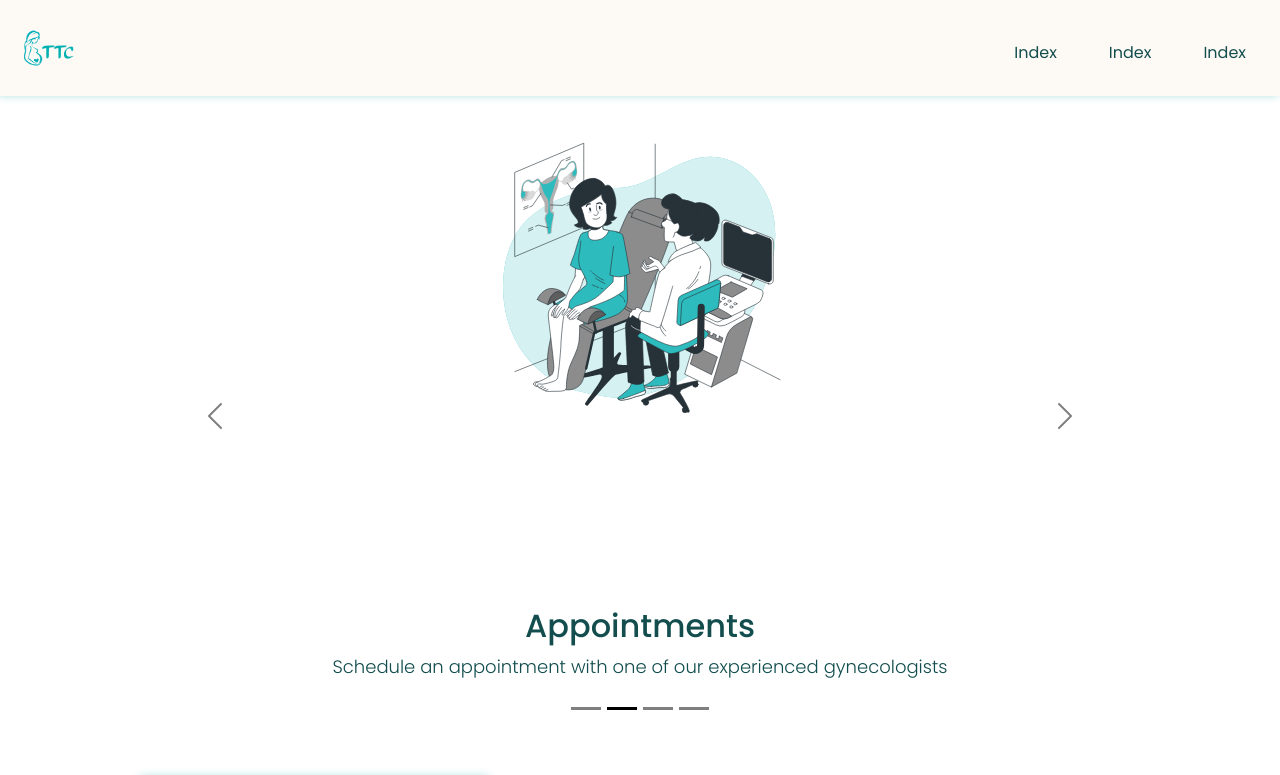
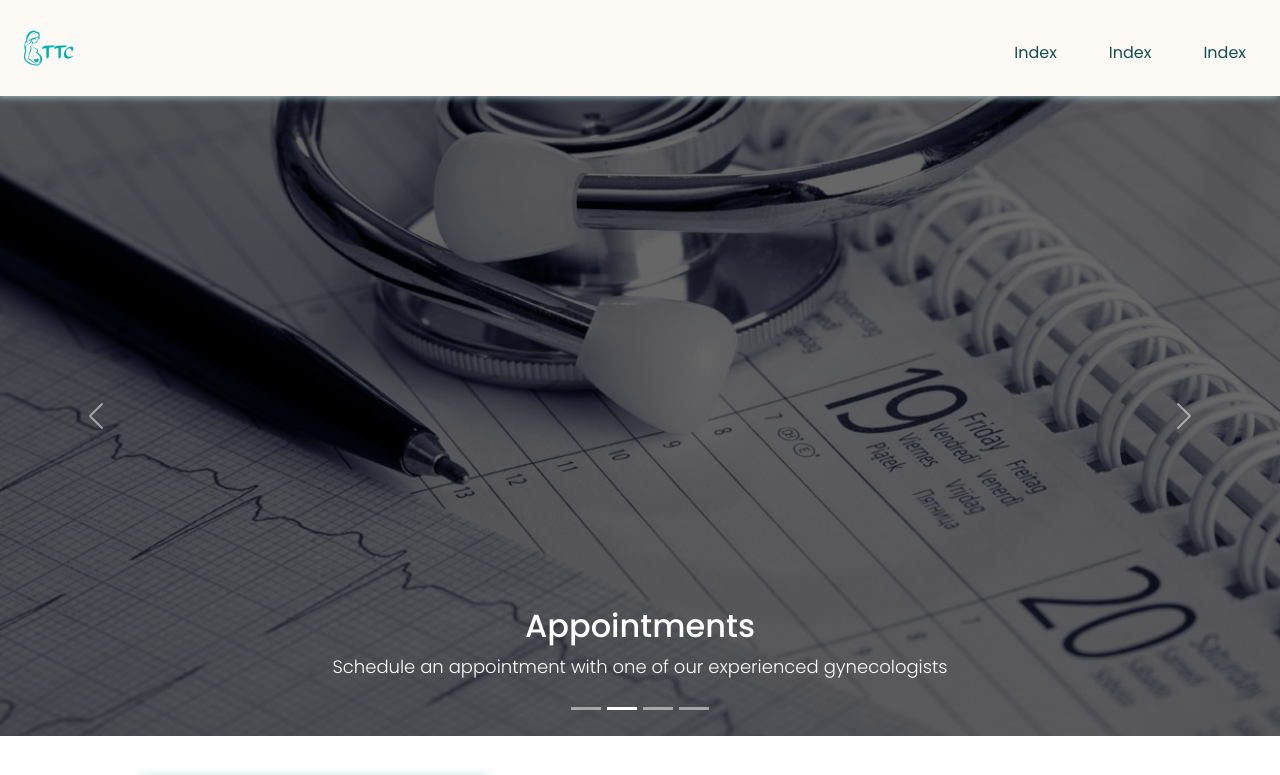
Before and after one commit to DavOlufuwa/ttc-app, a React (Vite) app: page / in a window 1280 px wide. Shown: the top 775 px of the page. Built offline with nearby package versions, Linux system fonts and the light colour scheme; a web font is replaced by a local one.

Commit message:
edited the slide images

```diff
--- a/src/components/Home/Home.jsx
+++ b/src/components/Home/Home.jsx
@@ -41,18 +41,15 @@ const Home = () => {
       </header>
         <section className='slide-section'>
           <Carousel
-            variant='dark'
           >
           {
             slideImages.map((image, idx)=>(
                 <Carousel.Item key={idx} className='slide-image'>
-                  <div className="image-container">
                     <img
-                      className=""
+                      className="d-block w-100"
                       src={image.imageUrl}
                       alt={image.caption}
                     />
-                  </div>
                   <Carousel.Caption>
                     <h3>{image.titleText}</h3>
                     <p>{image.subText}</p>
--- a/src/components/Home/Home.scss
+++ b/src/components/Home/Home.scss
@@ -71,27 +71,27 @@
     }
     .slide-section{
         margin-top: 6rem;
-
         .slide-image{
             height: 80vh;
-
-            .image-container{
-                padding: 2rem 2rem 0 2rem;
-
-                img{
-                    display: block;
-                    max-height: 300px;
-                }
+            img{
+                display: block;
+                filter: brightness(40%);
+                object-fit: cover;
+                object-position: center;
             }
             h3{
                 font-size: xx-large;
-                color:#134D4E;
             }
             p{
-                color:#134D4E;
                 font-weight: 300;
                 font-size: large;
 
+            }
+
+            &:first-of-type{
+                img{
+                    object-fit: cover;
+                }
             }
         }
     }
@@ -282,9 +282,9 @@
 
 @media screen and (min-width:1200px){
     .landing-page{
-        .slide-section{
-            padding: 0 8.75rem;
-        }
+        // .slide-section{
+        //     padding: 0 8.75rem;
+        // }
         main{
             padding: 2.5rem 8.75rem;
             grid-template-columns: repeat(2, 1fr);
--- a/src/data/slideImages.js
+++ b/src/data/slideImages.js
@@ -1,27 +1,27 @@
 export const slideImages = [
     {
         caption: "image-one",
-        imageUrl:"src/assets/Pregnancy-illustrations/doctors-list.svg",
+        imageUrl:"src/assets/slideimages/happy-doctors.jpg",
         titleText:"Trying to concieve",
         subText: "TTC makes it easy to see top rated medical providers for consultations and treatments"
     },
     {
         caption: "image-two",
-        imageUrl: "src/assets/Pregnancy-illustrations/gynecologists.svg",
+        imageUrl: "src/assets/slideimages/appointment.jpg",
         titleText:"Appointments",
         subText: "Schedule an appointment with one of our experienced gynecologists"
 
     },
     {
         caption: "image-three",
-        imageUrl: "src/assets/Pregnancy-illustrations/phone.svg",
+        imageUrl: "src/assets/slideimages/virtual-care.jpeg",
         titleText:"Virtual Care",
         subText: "Straight access to a doctor through a phone call, chat or video call"
 
     },
     {
         caption: "image-four",
-        imageUrl: "src/assets/Pregnancy-illustrations/midwives.svg",
+        imageUrl: "src/assets/slideimages/solution-awaits.webp",
         titleText:"Medication",
         subText: "The solution to your problem awaits you at TTC"
     }
```
